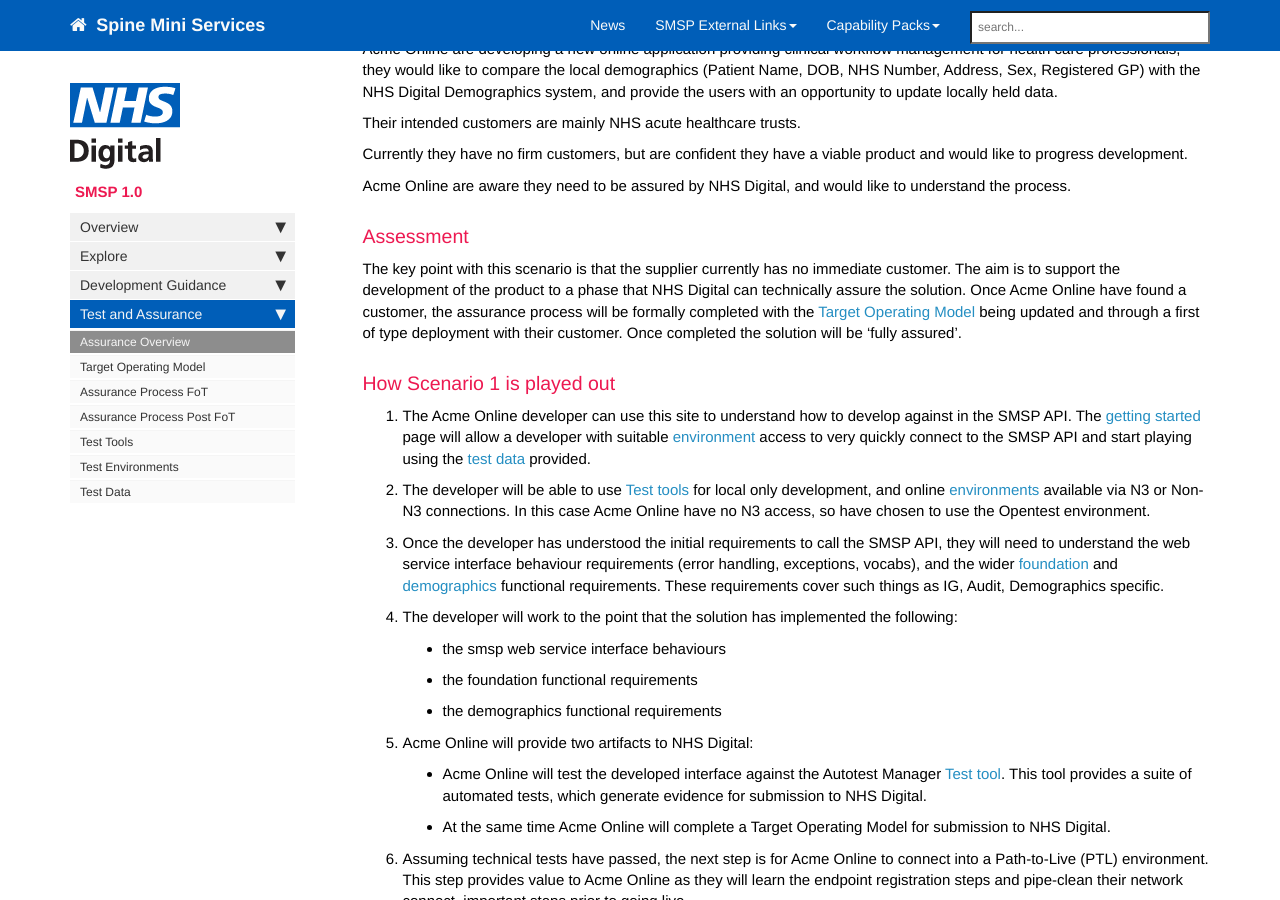
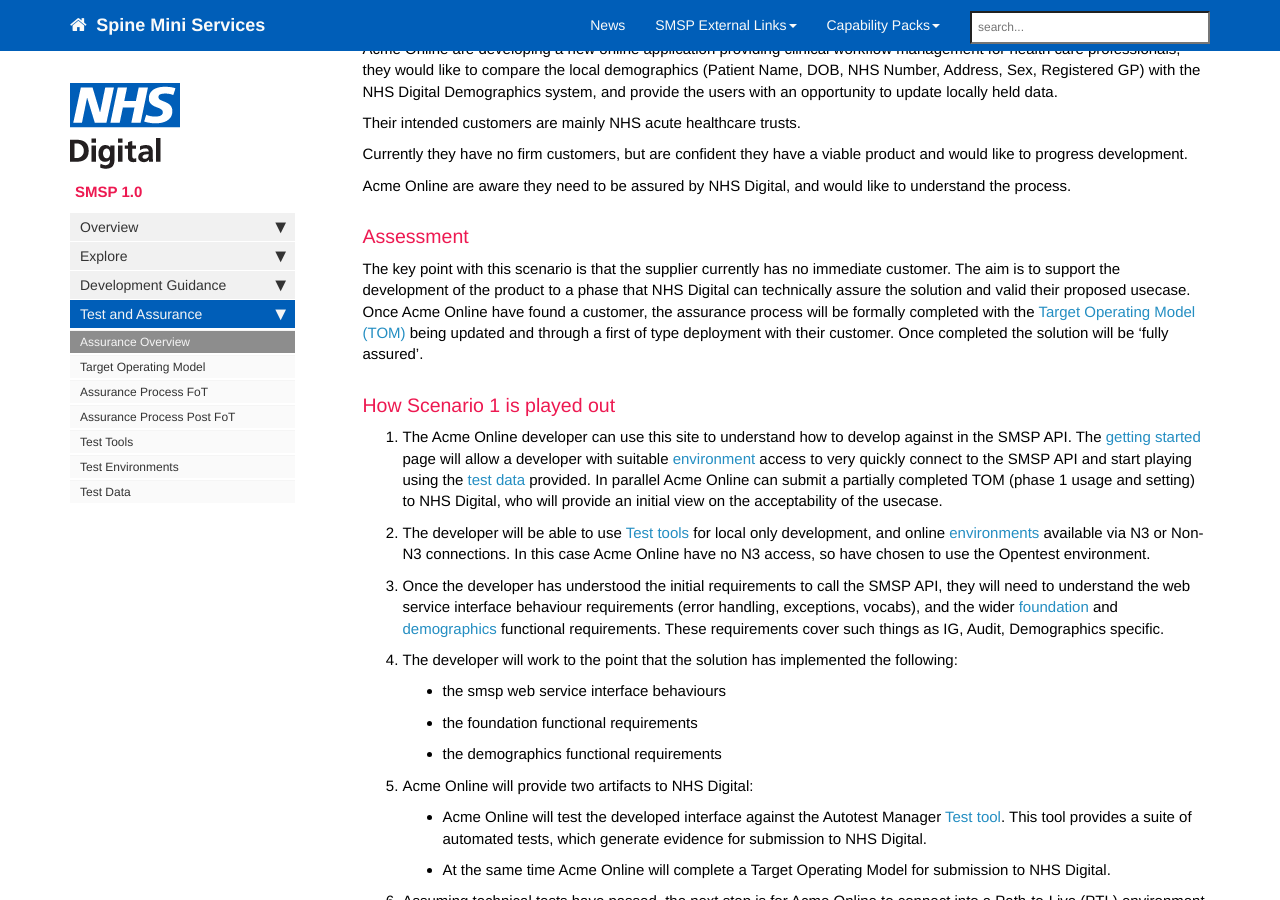
Before and after one commit to dobsonrd/smsp, a Jekyll site: the page built from pages/smsp/smsp_assurance_overview.md, in a window 1280 px wide and 900 px high, scrolled down 347 px. Built offline with Jekyll 4.4.1, drawn with Linux system fonts in a browser that asks for light colours; nearby versions of some CDN libraries; comment, search, counter and statistics services are not loaded.

Commit message:
Update smsp_assurance_overview.md

```diff
--- a/pages/smsp/smsp_assurance_overview.md
+++ b/pages/smsp/smsp_assurance_overview.md
@@ -22,10 +22,10 @@ Currently they have no firm customers, but are confident they have a viable prod
 Acme Online are aware they need to be assured by NHS Digital, and would like to understand the process.
 
 ### Assessment
-The key point with this scenario is that the supplier currently has no immediate customer. The aim is to support the development of the product to a phase that NHS Digital can technically assure the solution. Once Acme Online have found a customer, the assurance process will be formally completed with the [Target Operating Model](smsp_tom.html) being updated and through a first of type deployment with their customer. Once completed the solution will be 'fully assured'.
+The key point with this scenario is that the supplier currently has no immediate customer. The aim is to support the development of the product to a phase that NHS Digital can technically assure the solution and valid their proposed usecase. Once Acme Online have found a customer, the assurance process will be formally completed with the [Target Operating Model (TOM)](smsp_tom.html) being updated and through a first of type deployment with their customer. Once completed the solution will be 'fully assured'.
 
 ### How Scenario 1 is played out
-1. The Acme Online developer can use this site to understand how to develop against in the SMSP API. The [getting started](smsp_getting_started.html) page will allow a developer with suitable [environment](smsp_test_environments.html) access to very quickly connect to the SMSP API and start playing using the [test data](smsp_test_data.html) provided.
+1. The Acme Online developer can use this site to understand how to develop against in the SMSP API. The [getting started](smsp_getting_started.html) page will allow a developer with suitable [environment](smsp_test_environments.html) access to very quickly connect to the SMSP API and start playing using the [test data](smsp_test_data.html) provided. In parallel Acme Online can submit a partially completed TOM (phase 1 usage and setting) to NHS Digital, who will provide an initial view on the acceptability of the usecase.
 
 2. The developer will be able to use [Test tools](smsp_test_tools.html) for local only development, and online  [environments](smsp_test_environments.html) available via N3 or Non-N3 connections. In this case Acme Online have no N3 access, so have chosen to use the Opentest environment.
 
```
